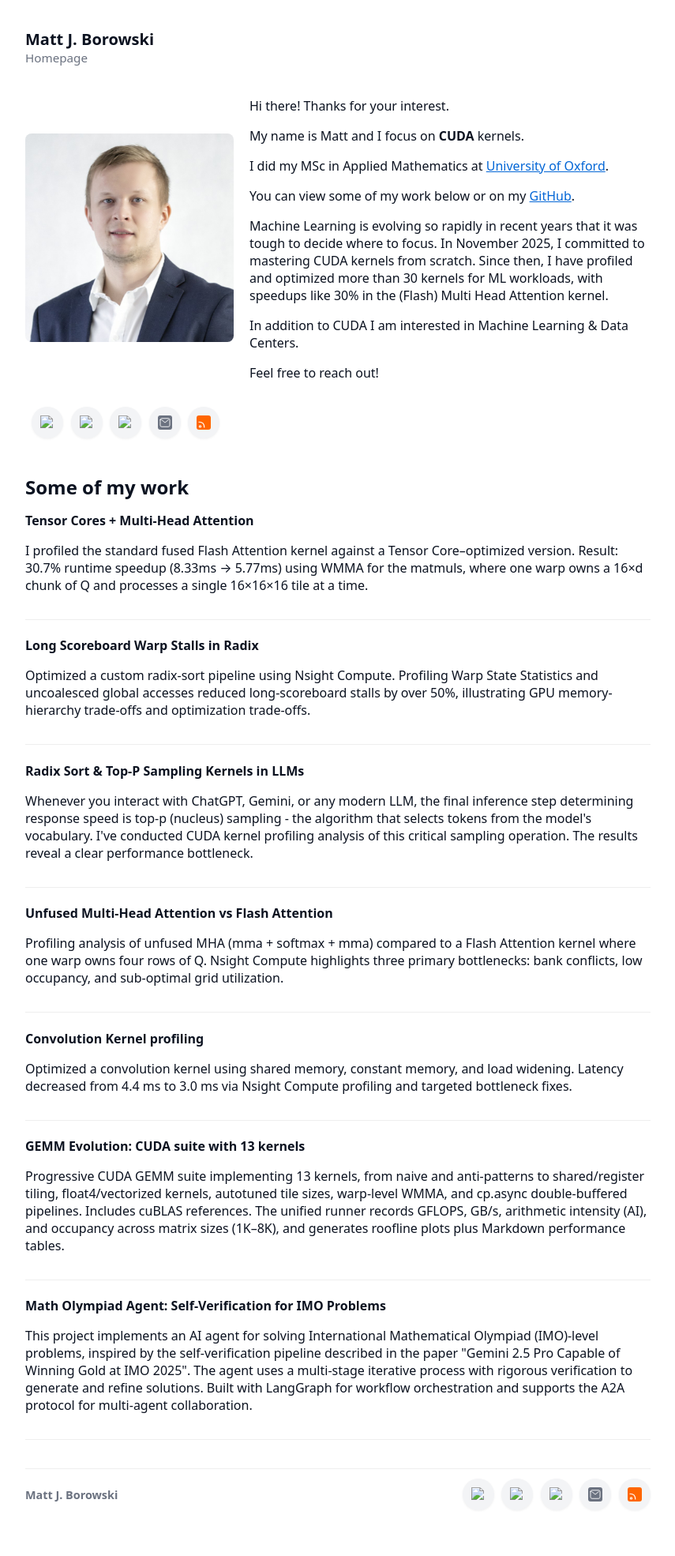
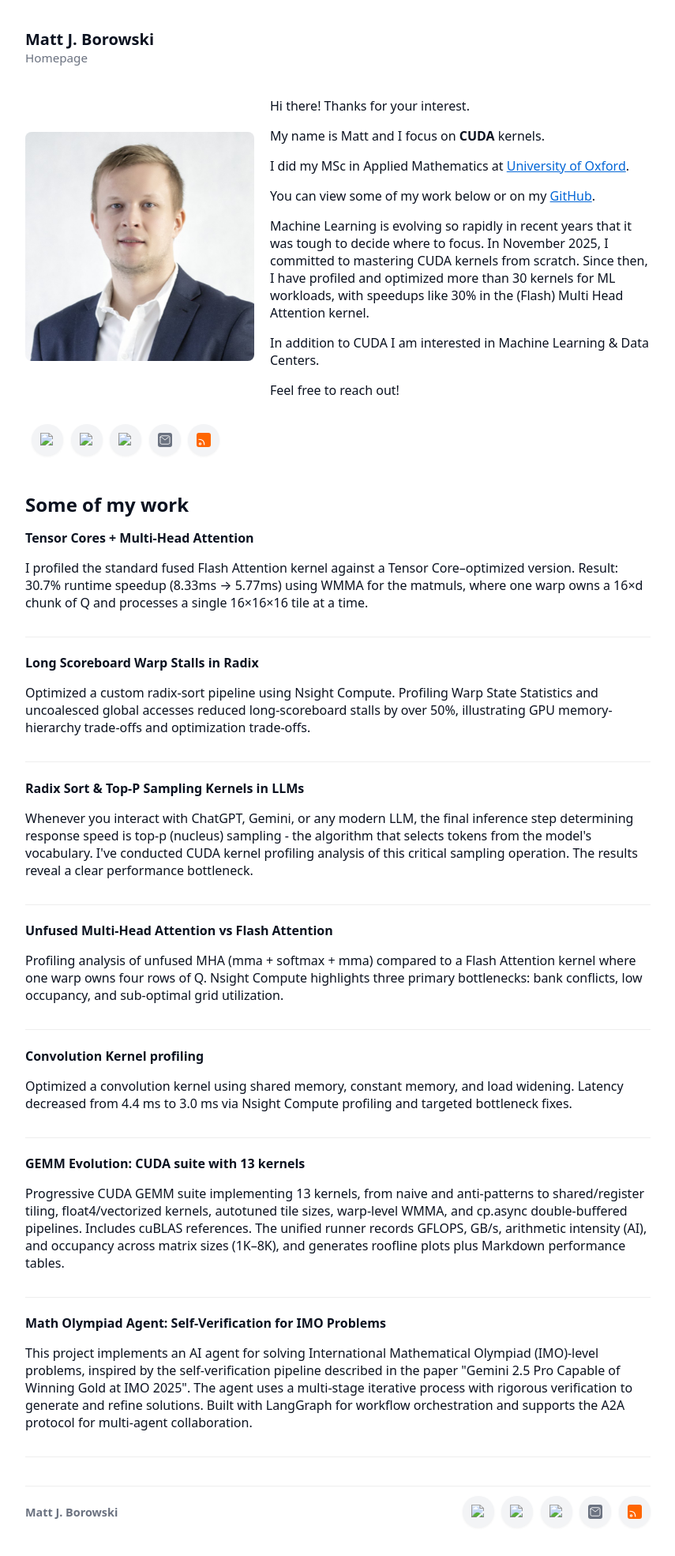
Before and after one commit to MattJBorowski1991/mattjborowski1991.github.io, a Jekyll site: the page built from index.md, in a window 1280 px wide. Shown: the whole page at 79% size, without its empty margins (212-1067 px from the left). Built offline with Jekyll 4.4.1, drawn with Linux system fonts in a browser that asks for light colours; before the commit the page ends 1948 px from its top, so only the background shows below that.

Commit message:
Fix landing page

```diff
--- a/index.md
+++ b/index.md
@@ -4,8 +4,8 @@ layout: default
 ---
 
 <div style="display:flex;gap:1.25rem;align-items:center;flex-wrap:wrap;">
-  <div style="flex:0 0 264px;">
-    <img src="/assets/profile.jpg" alt="Matt Borowski" style="width:264px;height:264px;object-fit:cover;border-radius:8px;" />
+  <div style="flex:0 0 290px;">
+    <img src="/assets/profile.jpg" alt="Matt Borowski" style="width:290px;height:290px;object-fit:cover;border-radius:8px;" />
   </div>
   <div style="flex:1;min-width:220px;">
 
```
